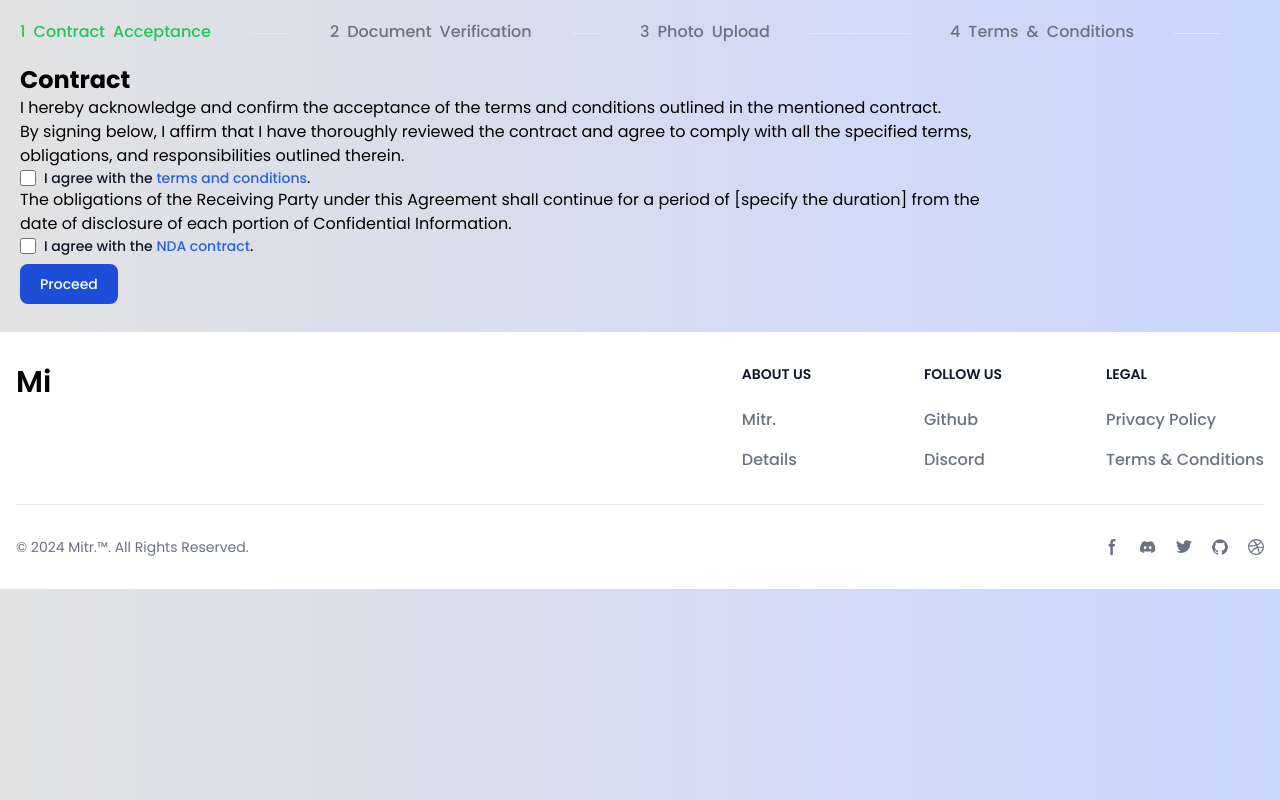
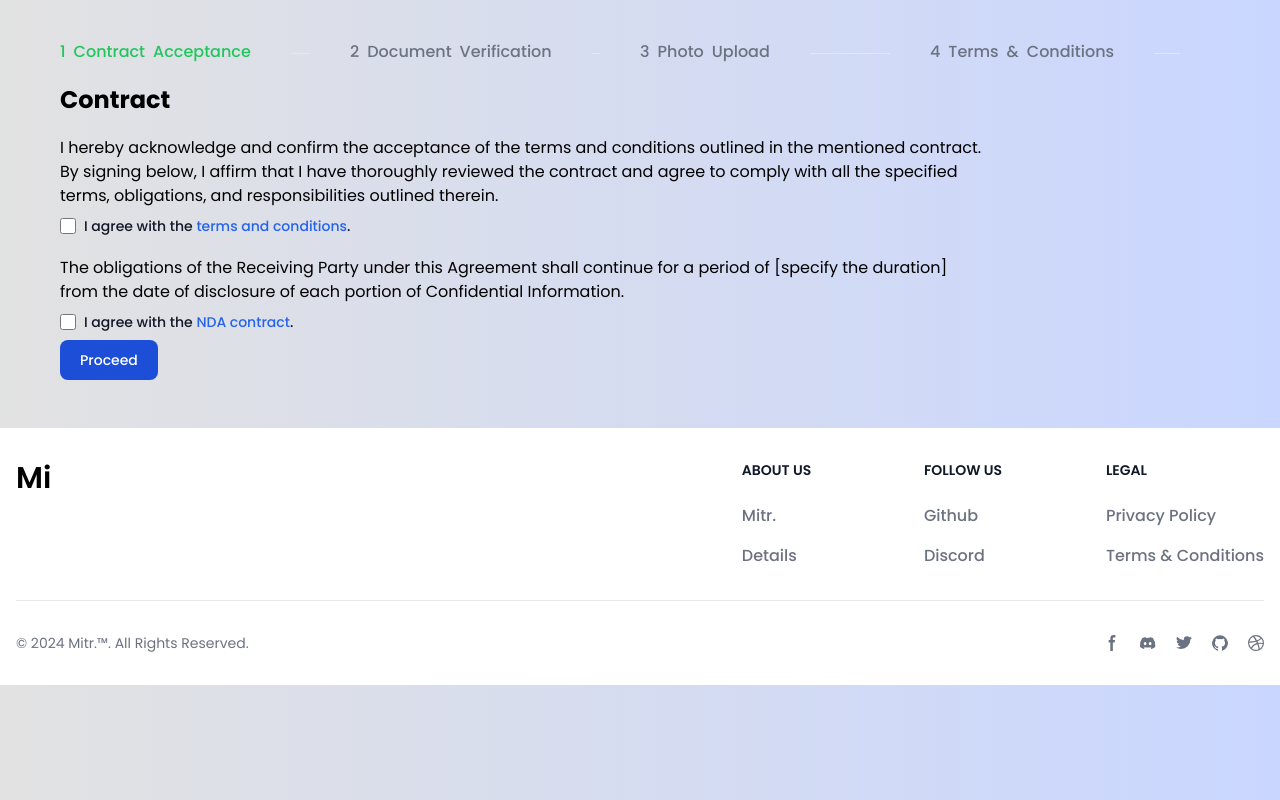
Before and after one commit to piyushbaibhav/Mitr, a React (Vite) app: page /dashboard in a window 1280 px wide. Built offline with nearby package versions, Linux system fonts and the light colour scheme.

Commit message:
Dashboard Update

```diff
--- a/src/pages/Dashboard.jsx
+++ b/src/pages/Dashboard.jsx
@@ -18,7 +18,7 @@ export default function Dashboard() {
 
   return (
     <>
-    <div className=''>
+    <div className='m-10'>
 
       <nav className='m-5'>
           <ol class="flex items-center w-full text-sm font-medium text-center text-gray-500 dark:text-gray-400 sm:text-base">
@@ -51,12 +51,12 @@ export default function Dashboard() {
       </nav>
       <div className='m-5'>
         <p className='text-2xl font-bold'>Contract</p>
-        <div className='w-4/5 '>
+        <div className='mt-5 w-4/5 '>
           <p>I hereby acknowledge and confirm the acceptance of the terms and conditions outlined in the mentioned contract.<br/>
 
                 By signing below, I affirm that I have thoroughly reviewed the contract and agree to comply with all the specified terms, obligations, and responsibilities outlined therein.
           </p>
-          <div className="flex items-center">
+          <div className="mt-2 flex items-center">
             <input
               id="terms-checkbox"
               type="checkbox"
@@ -76,10 +76,10 @@ export default function Dashboard() {
               .
             </label>
           </div>
-          <p>
+          <p className='mt-5'>
             The obligations of the Receiving Party under this Agreement shall continue for a period of [specify the duration] from the date of disclosure of each portion of Confidential Information.
           </p>
-          <div className="flex items-center">
+          <div className="flex mt-2 items-center">
             <input
               id="nda-checkbox"
               type="checkbox"
```
